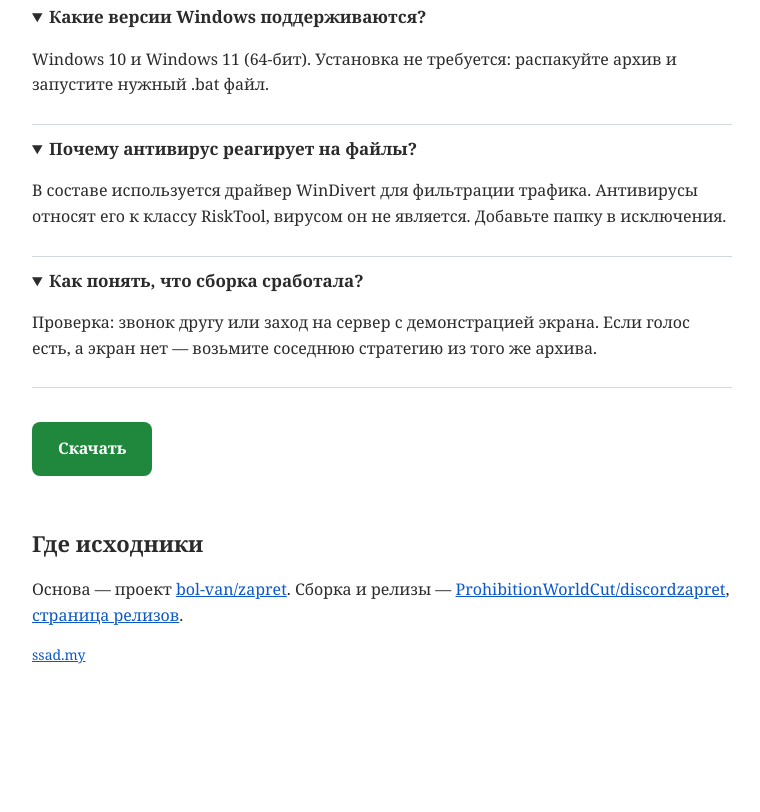
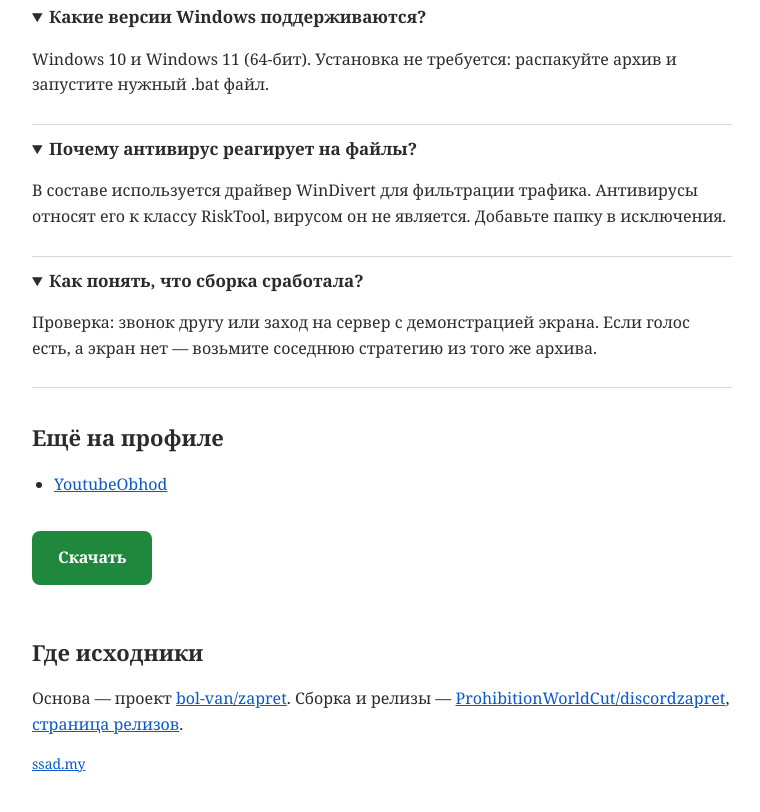
Before and after one commit to ProhibitionWorldCut/discordzapret, a plain HTML site: page docs/index.html in a window 1280 px wide. Shown: the part 1548-2360 px from the top of the page, without its empty margins (258-1018 px from the left). Before the commit the page ends 2293 px from the top, so only its background shows below. Drawn offline with Linux system fonts and the light colour scheme.

Commit message:
Refresh documentation

```diff
--- a/docs/index.html
+++ b/docs/index.html
@@ -87,6 +87,10 @@
       <p>Проверка: звонок другу или заход на сервер с демонстрацией экрана. Если голос есть, а экран нет — возьмите соседнюю стратегию из того же архива.</p>
     </details>
 
+  <h2>Ещё на профиле</h2>
+  <ul>
+    <li><a href="https://github.com/ProhibitionWorldCut/YoutubeObhod">YoutubeObhod</a></li>
+  </ul>
 
 
   <p><a class="cta" href="https://github.com/ProhibitionWorldCut/discordzapret/releases/latest">Скачать</a></p>
```
